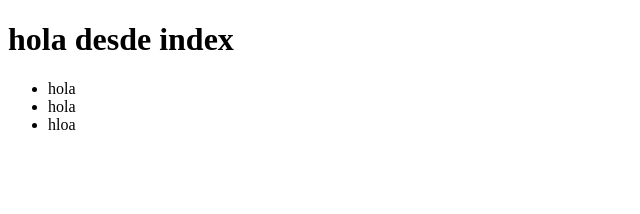
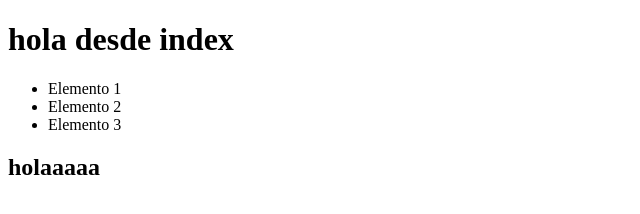
Before and after one commit to JeremyBenitez/Proyecto-git1, a plain HTML site: page index.html in a window 1280 px wide. Shown: the whole page, without its empty margins (0-640 px from the left). Drawn offline with Linux system fonts and the light colour scheme.

Commit message:
agregado listas

```diff
--- a/index.html
+++ b/index.html
@@ -8,9 +8,11 @@
 <body>
     <h1>hola desde index</h1>
     <ul>
-        <li>hola</li>
-        <li>hola</li>
-        <li>hloa</li>
+        <li>Elemento 1</li>
+        <li>Elemento 2</li>
+        <li>Elemento 3</li>
     </ul>
+    <h2>holaaaaa</h2>
+
 </body>
 </html>
```
